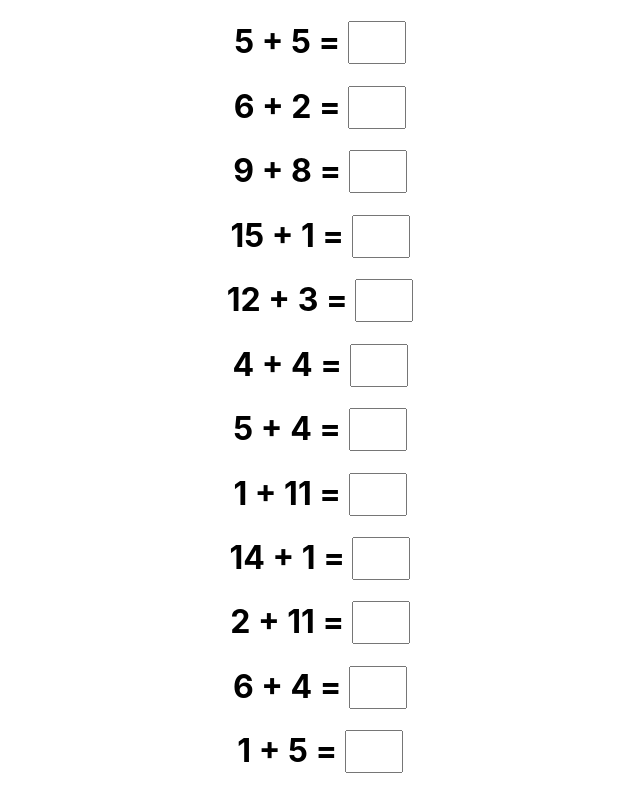
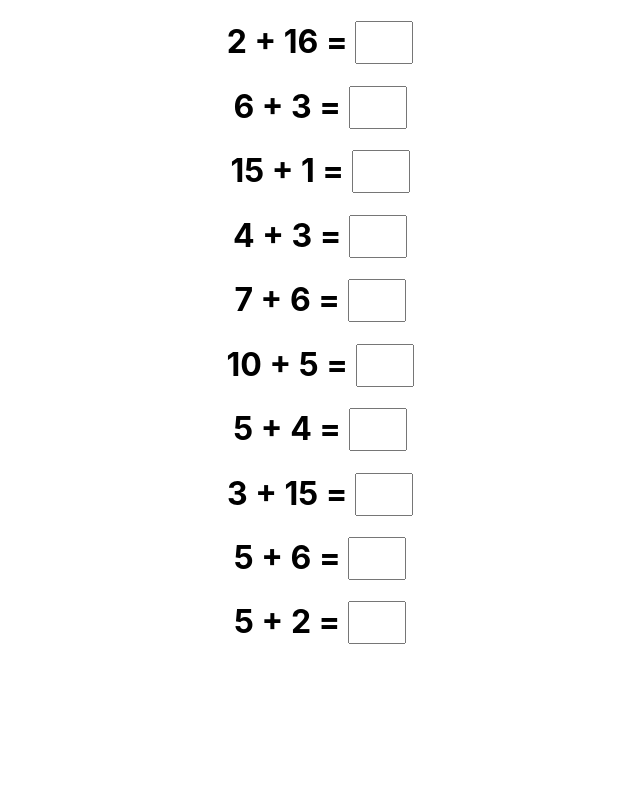
Before and after one commit to ntodorov/mathimagic, a React (Create React App) app: page / in a window 1280 px wide. Shown: the top 793 px of the page, without its empty margins (320-960 px from the left). Built offline with nearby package versions, Linux system fonts and the light colour scheme.

Commit message:
limiting to 10

```diff
--- a/src/EquationList.js
+++ b/src/EquationList.js
@@ -10,7 +10,7 @@ function getRandomInt(min, max) {
 function plus() {
   let equations = [];
   let i = 1;
-  while (i < 21) {
+  while (i < 11) {
     const a = {};
     a.x = getRandomInt(1, 20);
     a.y = getRandomInt(1, 20);
```
